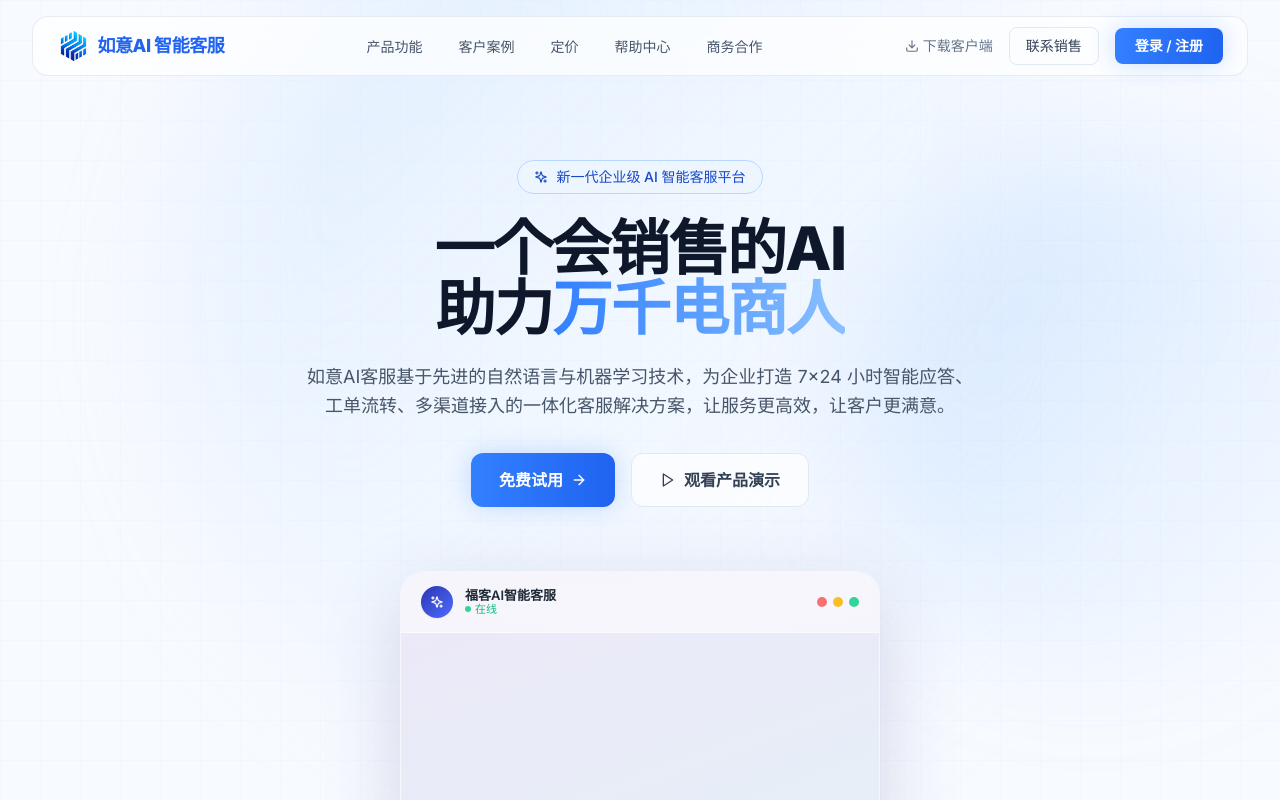
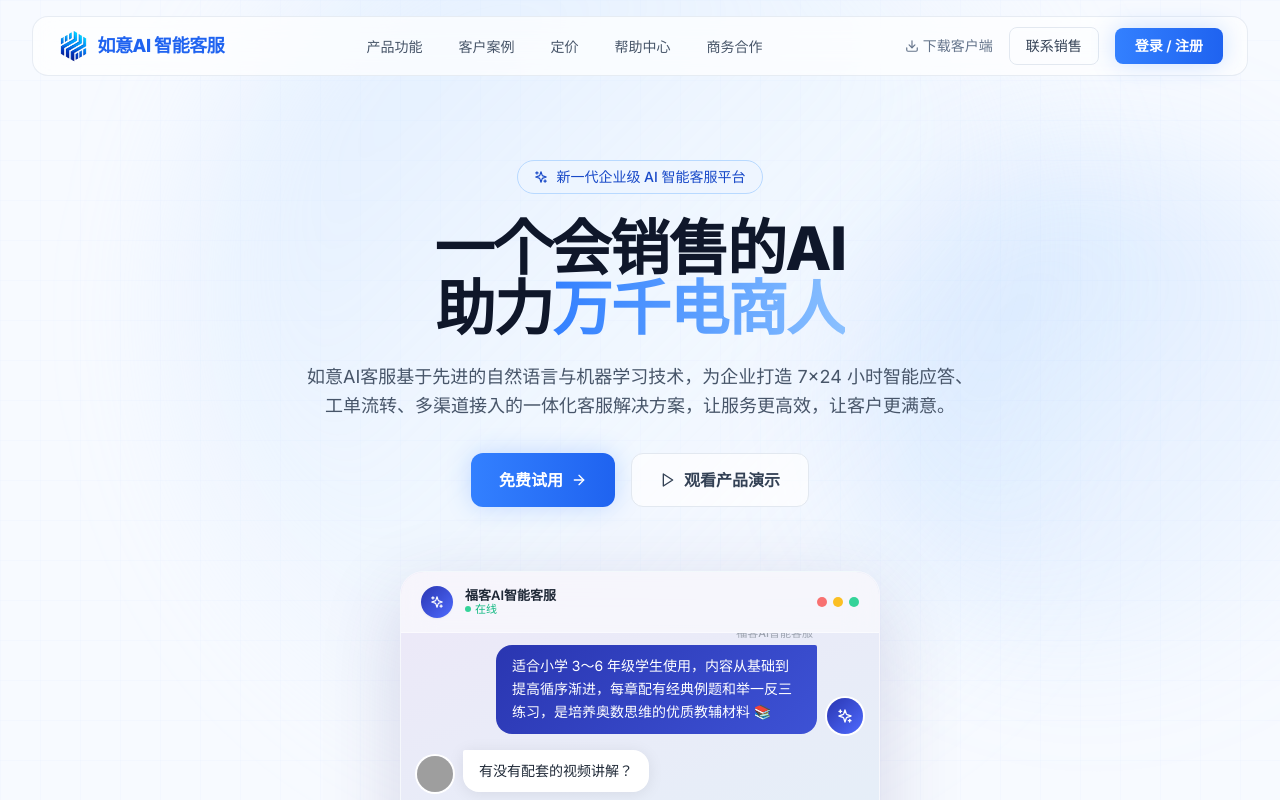
Before and after one commit to jessieoversea09/AI-CS, a React (Vite) app: page / in a window 1280 px wide. Shown: the top 800 px of the page. Built offline with nearby package versions, Linux system fonts and the light colour scheme; grey boxes are pictures that could not be loaded.

Commit message:
Updated ChatDemo.tsx

```diff
--- a/src/components/ChatDemo.tsx
+++ b/src/components/ChatDemo.tsx
@@ -180,26 +180,18 @@ export default function ChatDemo() {
   const bottomRef = useRef<HTMLDivElement>(null);
   const inputRef = useRef<HTMLInputElement>(null);
   const phaseRef = useRef(0);
-  const startedRef = useRef(false);
+  const timerRef = useRef<ReturnType<typeof setTimeout> | null>(null);
 
-  // Staggered reveal of preset messages (guarded against StrictMode double-invoke)
+  // Staggered reveal of preset messages
   useEffect(() => {
-    if (startedRef.current) return;
-    startedRef.current = true;
-
-    const timers: ReturnType<typeof setTimeout>[] = [];
     const delays = [400, 1200, 2200, 3300, 4200, 5300];
     INITIAL.forEach((msg, i) => {
-      timers.push(
-        setTimeout(() => {
-          setVisible(prev =>
-            prev.some(m => m.id === i) ? prev : [...prev, { ...msg, id: i }]
-          );
-        }, delays[i] ?? i * 1000)
-      );
+      timerRef.current = setTimeout(() => {
+        setVisible(prev => [...prev, { ...msg, id: i }]);
+      }, delays[i] ?? i * 1000);
     });
     return () => {
-      timers.forEach(clearTimeout);
+      if (timerRef.current) clearTimeout(timerRef.current);
     };
   }, []);
 
```
